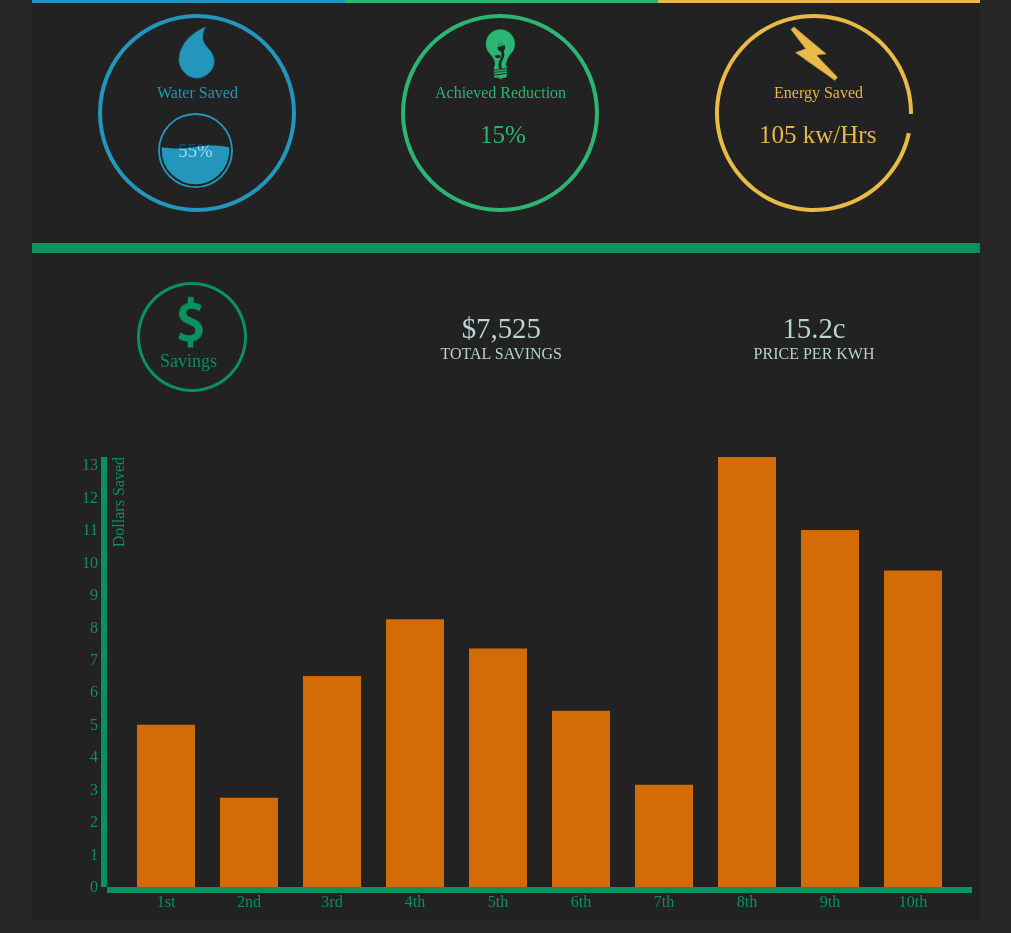
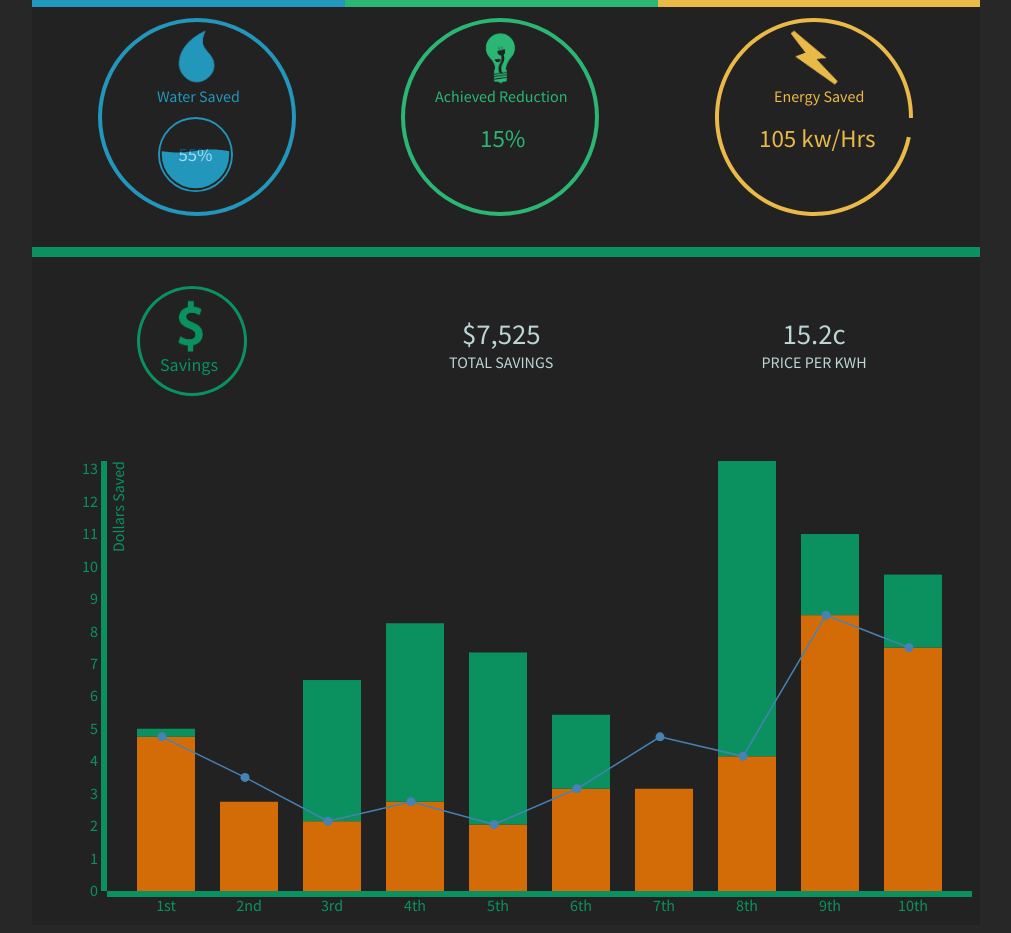
Before and after one commit to ComputrolsInc/cbw-dashexample, a website: page app/index.html in a window 1280 px wide. Shown: the part 729-1662 px from the top of the page, without its empty margins (134-1145 px from the left). Drawn offline with Linux system fonts and the light colour scheme.

Commit message:
styling - savings chart work

```diff
--- a/app/index.html
+++ b/app/index.html
@@ -7,10 +7,7 @@
     <meta name="viewport" content="width=device-width, initial-scale=1">
     <title>CBAS Web Dashboard</title>
 
-    <!-- Add to homescreen for Safari on iOS -->
-    <meta name="apple-mobile-web-app-capable" content="yes">
-    <meta name="apple-mobile-web-app-status-bar-style" content="black">
-    <meta name="apple-mobile-web-app-title" content="">
+    <link href='http://fonts.googleapis.com/css?family=Source+Sans+Pro' rel='stylesheet' type='text/css'>
 
     <link rel="stylesheet" href="styles/main.css">
     <script type="text/javascript" src="scripts/liquid.js"></script>
@@ -96,7 +93,13 @@
 
             <!-- CHART SVG -->
             <div class="dash_savings--container">
-                <svg class="dash_savings--chart" width="100%" height="250"></svg>
+                <svg class="dash_savings--chart" width="100%" height="250">
+                    <defs>
+                        <marker id="markerCircle" markerWidth="8" markerHeight="8" refX="5" refY="5">
+                            <circle cx="5" cy="5" r="3" style="stroke: none; fill:steelblue;"/>
+                        </marker>
+                    </circle>
+                </svg>
             </div>
         </div>
     </main>
--- a/app/scripts/saved.js
+++ b/app/scripts/saved.js
@@ -20,6 +20,10 @@
         .orient("left")
         .tickFormat(d3.format('0$'));
 
+    var line = d3.svg.line()
+        .x(function (d) {return x(d.day)})
+        .y(function (d) {return y(d.last)});
+
     var svg = d3.select('.dash_savings--chart')
         .attr("width", width + margin.left + margin.right)
         .attr("height", height + margin.top + margin.bottom)
@@ -28,7 +32,7 @@
 
     d3.json('saveddata.json', function(error, data) {
       x.domain(data.map(function(d) { return d.day; }));
-      y.domain([0, d3.max(data, function(d) { return d.current; })]);
+      y.domain([0, d3.max(data, function(d) { return d.current > d.last ? d.current : d.last; })]);
 
       svg.append("g")
           .attr("class", "x axis")
@@ -45,14 +49,60 @@
           .style("text-anchor", "end")
           .text("Dollars Saved");
 
-      svg.selectAll(".bar")
-          .data(data)
-        .enter().append("rect")
+      var bars = svg.selectAll(".bar")
+          .data(data).enter();
+
+
+        bars.append("rect")
           .attr("class", "bar")
           .attr("x", function(d) { return x(d.day); })
           .attr("width", x.rangeBand())
-          .attr("y", function(d) { return y(d.current); })
-          .attr("height", function(d) { return height - y(d.current); });
+          .attr("y", function(d) {
+            if(d.current < d.last) return y(d.current);
+
+            return y(d.last);
+            })
+          .attr("height", function(d) {
+            if(d.current < d.last){
+                return height - y(d.current);
+            } else {
+                return height - y(d.last);
+            }
+          });
+
+        bars.append('rect')
+            .attr('class', 'bar-savings')
+            .attr('x', function (d) { return x(d.day) })
+            .attr('width', x.rangeBand())
+            .attr('y', function (d) {
+                if(d.current < d.last) return 0;
+
+                return y(d.current);
+            })
+            .attr('height', function (d){
+                if(d.current < d.last) return 0;
+
+                return height - y(d.current - d.last);
+            })
+            .attr('fill', function (d){
+                return d.current < d.last ? 'red' : '#0b9160'
+            });
+
+        // Line draw
+        var lineGroup = svg.append('g')
+            .attr('transform', 'translate(25, 0)')
+            .append('path')
+            .datum(data)
+            .attr('class', 'lastMonthLine')
+            .attr('d', line)
+            .attr('fill', 'none')
+            .attr('stroke', 'steelblue')
+            .attr('stroke-width', '1.5px')
+            .attr('marker-start', 'url(#markerCircle)')
+            .attr('marker-mid', 'url(#markerCircle)')
+            .attr('marker-end', 'url(#markerCircle)');
+
+
 
     });
 })();
--- a/app/styles/main.scss
+++ b/app/styles/main.scss
@@ -18,6 +18,7 @@ $background-color: $color-black-primary;
 
 body {
     background-color: $background-color;
+    font-family: 'Source Sans Pro', sans-serif;
 }
 
 h1, h2, h3, h4, h5 {
```
Also changed, not shown: app/styles/main.css.
